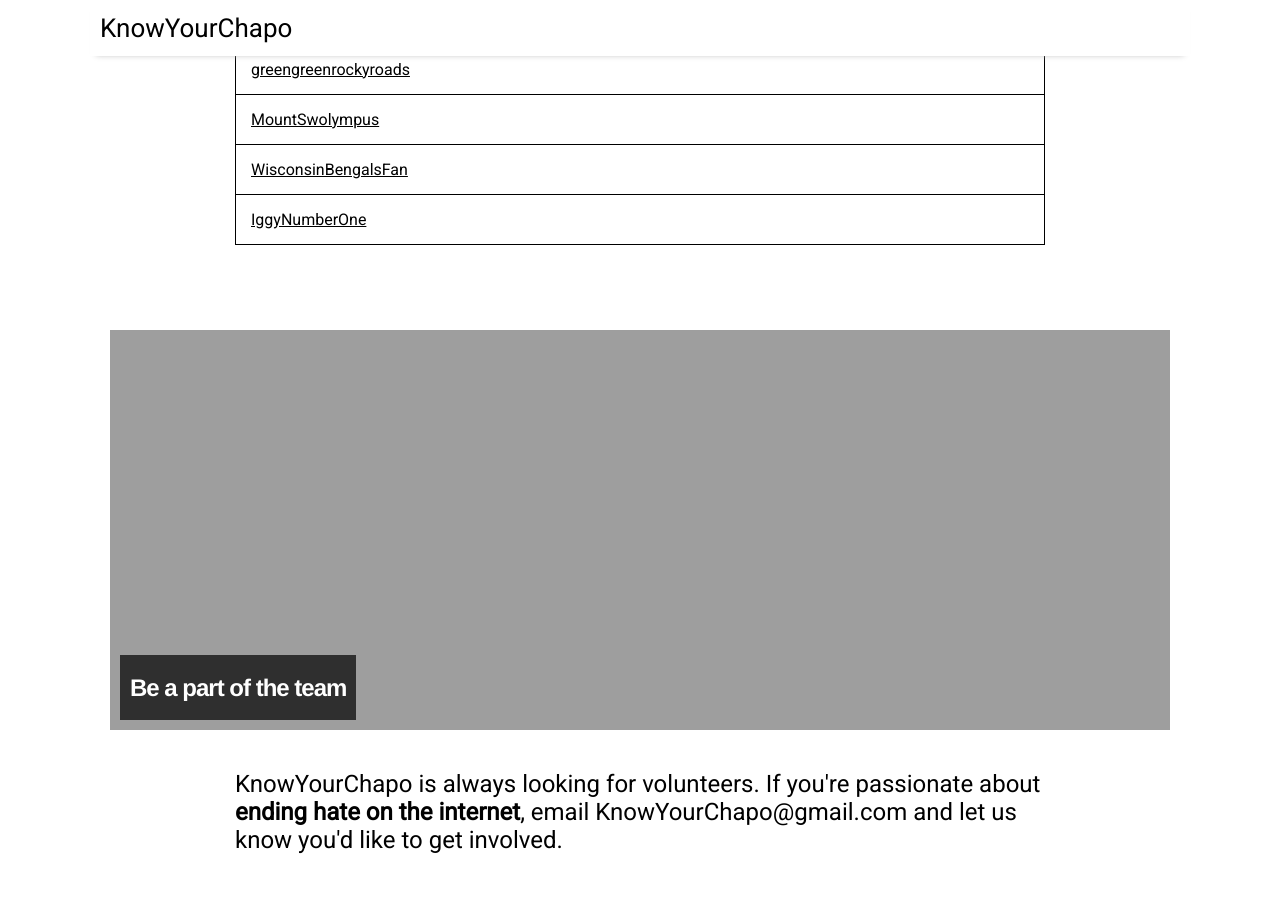
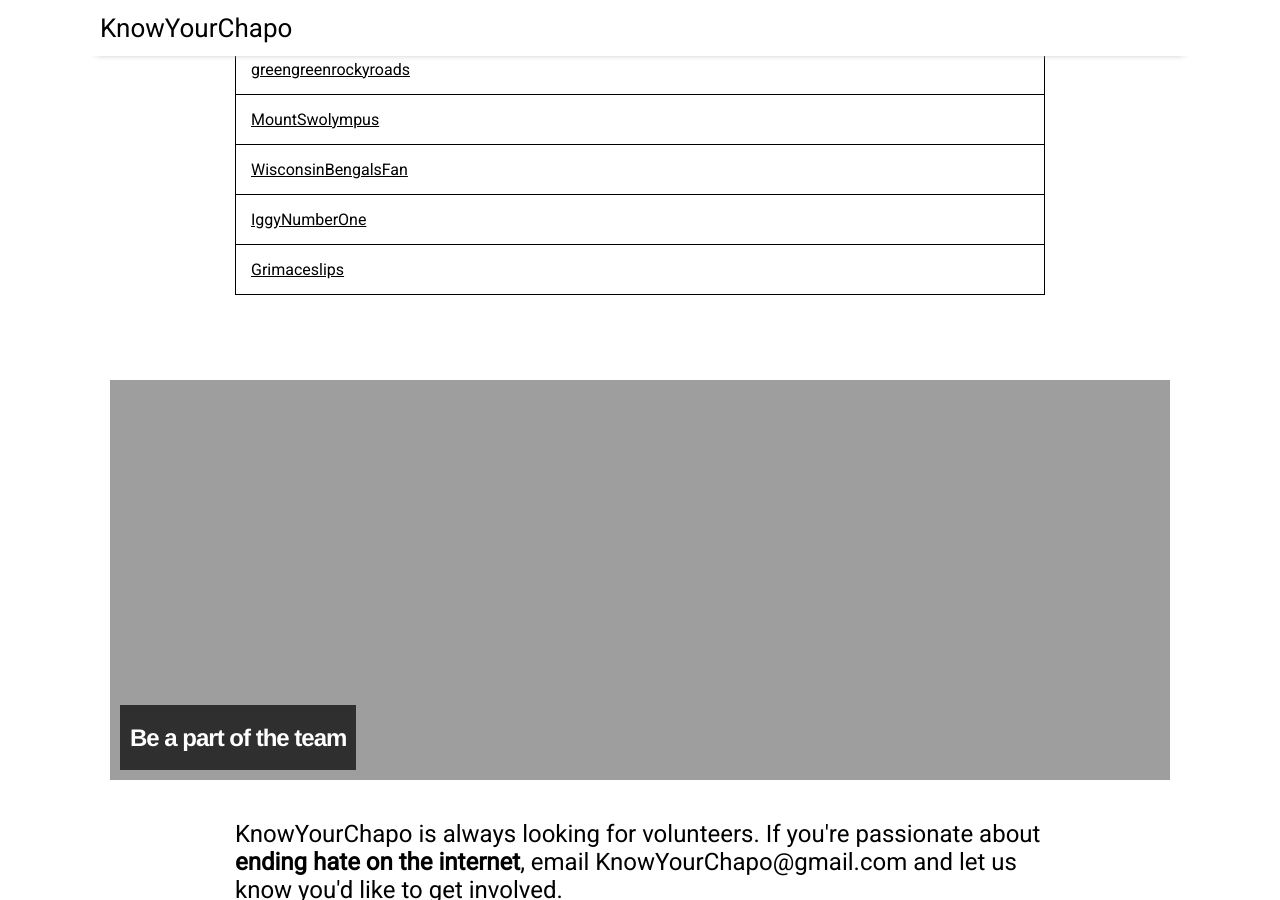
Before and after one commit to KnowYourChapo/KnowYourChapo.github.io, a Jekyll site: the page built from index.md, in a window 1280 px wide and 900 px high, scrolled down 3453 px. Built offline with Jekyll 4.4.1, drawn with Linux system fonts in a browser that asks for light colours; nearby versions of some CDN libraries; the list of posts is cut into pages by our own code.

Commit message:
new posters

```diff
--- a/_data/chapolist.json
+++ b/_data/chapolist.json
@@ -199,6 +199,10 @@
         {
             "name": "IggyNumberOne",
             "notes": ""
+        },
+        {
+            "name": "Grimaceslips",
+            "notes": ""
         }
     ]
 }
```
